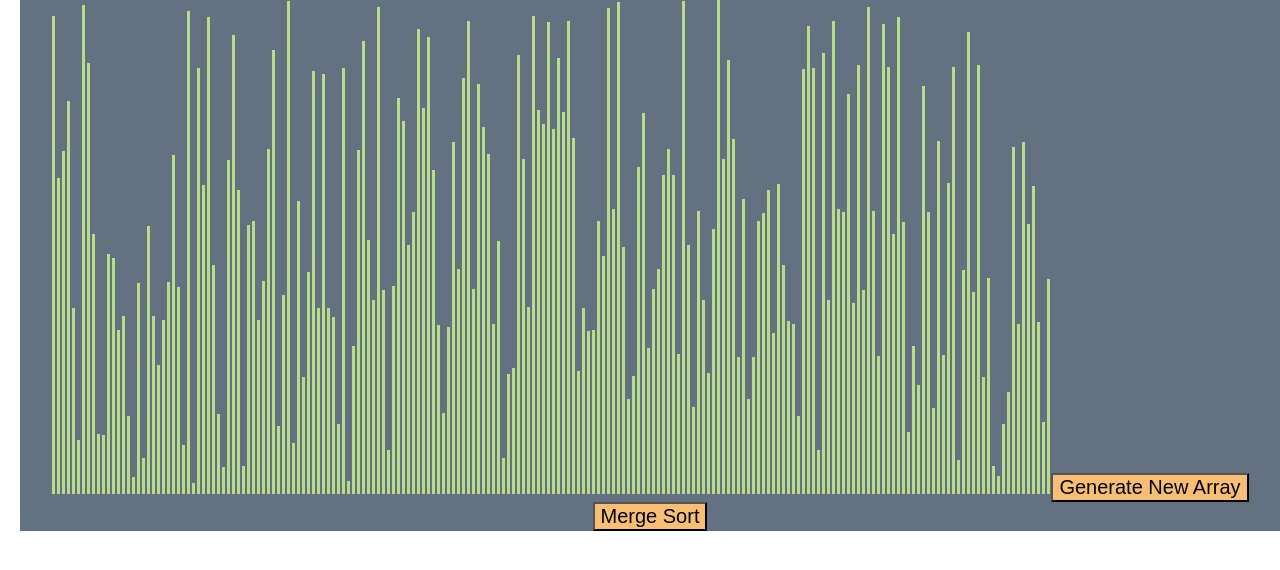
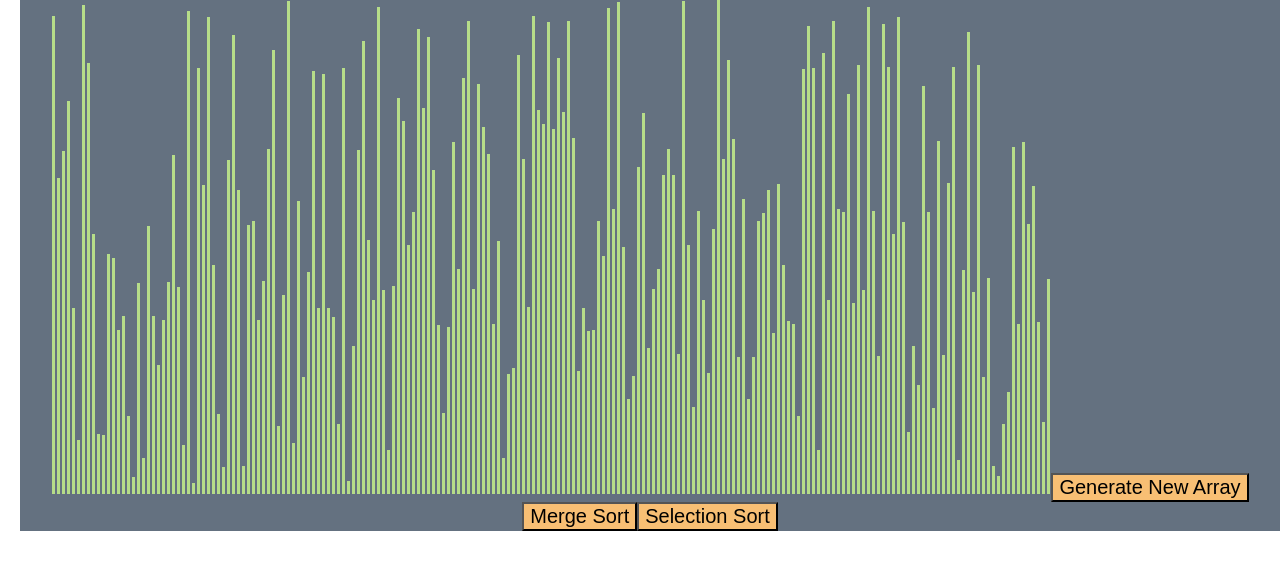
Before and after one commit to Farzana-Bashar/Sorting-Visualizer, a React (Create React App) app: page / in a window 1280 px wide. Shown: the top 570 px of the page. Built offline with nearby package versions, Linux system fonts and the light colour scheme.

Commit message:
adding Selection Sort

```diff
--- /dev/null
+++ b/src/SortingAlgorithms/SelectionSort.js
@@ -0,0 +1,21 @@
+export function SelectionSort(array) {
+    const trace=[];
+    if(array.length<=1) return array;
+    for(let i=0; i<array.length; i++){
+        for(let j=i; j<array.length; j++){
+            trace.push([i,j]);
+            trace.push([i,j]);
+            if(array[j]<array[i]){
+                let temp=array[j];
+                array[j]=array[i];
+                array[i]=temp;
+                trace.push([i,array[i],j,array[j]]);
+            }
+            else{
+                trace.push([i,array[i],i,array[i]]);
+            }
+
+        }
+    }
+    return trace;
+}
--- a/src/SortingVisualizer/SortingVisualizer.jsx
+++ b/src/SortingVisualizer/SortingVisualizer.jsx
@@ -1,11 +1,13 @@
 import React, { useEffect, useState } from "react";
 import { MergeSort } from '../SortingAlgorithms/MergeSort';
+import {SelectionSort} from '../SortingAlgorithms/SelectionSort'
 import "./SortingVisualizer.css";
 
 const ANIMATION_SPEED_MS = 2;
 const PRIMARY_COLOR = 'rgb(182, 221, 137)';
 const SECONDARY_COLOR = 'red';
 // const SORTED_COLOR='BLUE';
+
 
 export default function SortingVisualizer() {
   const [array, setArray] = useState([]);
@@ -52,7 +54,37 @@ export default function SortingVisualizer() {
 
   }
   // const quickSort=()=>{}
-  // const selectionSort=()=>{}
+  const selectionSort=()=>{
+    console.log(array);
+    const trace=SelectionSort(array);
+    console.log(trace);
+    for(let i=0; i<trace.length; i++){
+      const arrayBars=document.getElementsByClassName('array-bar');
+      const isColorChange= i % 3 !==2;
+      // const color1=i%4;
+      // const color2=== i%4;
+      if (isColorChange) {
+        const [oneIdx, twoIdx] = trace[i];
+        const oneStyle = arrayBars[oneIdx].style;
+        const twoStyle = arrayBars[twoIdx].style;
+        const color = i % 3=== 0 ? SECONDARY_COLOR : PRIMARY_COLOR;
+        setTimeout(() => {
+          oneStyle.backgroundColor = color;
+          twoStyle.backgroundColor = color;
+        }, i * ANIMATION_SPEED_MS);
+      } else {
+        setTimeout(() => {
+          const [barOneIdx, newHeight1,barTwoIdx,newHeight2] = trace[i];
+          const barOneStyle = arrayBars[barOneIdx].style;
+          barOneStyle.height = `${newHeight1}px`;
+          const barTwoStyle = arrayBars[barTwoIdx].style;
+          barTwoStyle.height = `${newHeight2}px`;
+          // barOneStyle.backgroundColor=SORTED_COLOR;
+        }, i * ANIMATION_SPEED_MS);
+      }
+
+    }
+  }
 
 
   useEffect(() => {
@@ -69,8 +101,8 @@ export default function SortingVisualizer() {
       ))}
       <button onClick={getArray}>Generate New Array</button>
       <button onClick={mergeSort}>Merge Sort</button>
-      {/* <button onClick={quickSort}>Quick Sort</button>
-      <button onClick={selectionSort}>Selection Sort</button> */}
+      {/* <button onClick={quickSort}>Quick Sort</button> */}
+      <button onClick={selectionSort}>Selection Sort</button>
 
     </div>
   );
```
Also changed, not shown: 1 other file (tests, documents, lock files or other folders).
